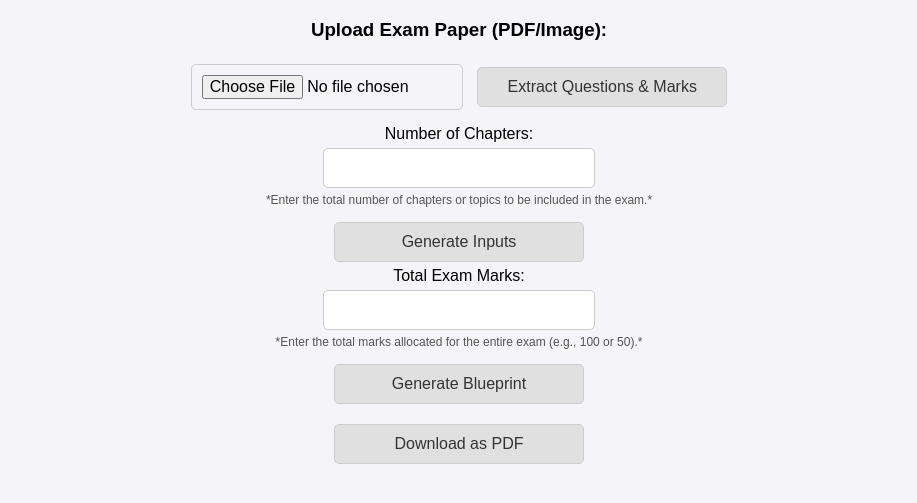
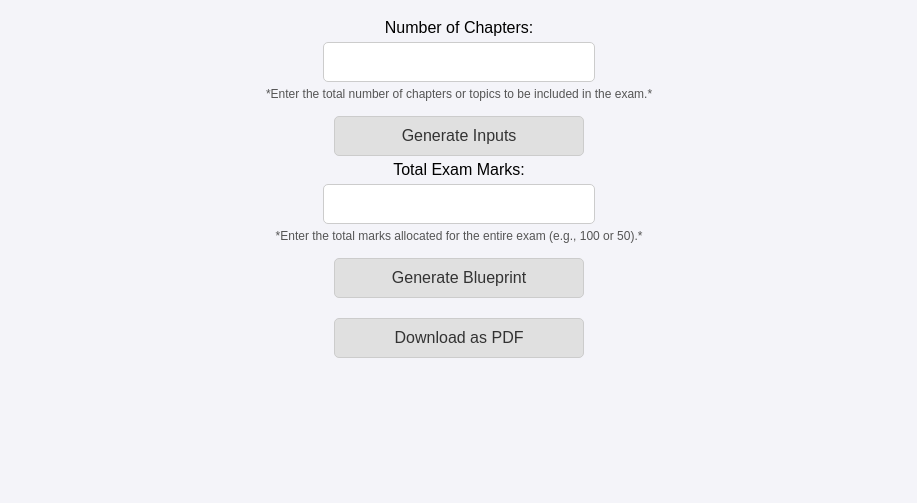
Before and after one commit to alfikym/exam-blueprint-generator, a plain HTML site: page index.html in a window 1280 px wide. Shown: the part 189-692 px from the top of the page, without its empty margins (181-1098 px from the left). Drawn offline with nearby package versions, Linux system fonts and the light colour scheme.

Commit message:
Update index.html

```diff
--- a/index.html
+++ b/index.html
@@ -66,12 +66,6 @@
     </p>
 
     <h1>Exam Blueprint Generator</h1>
-
-<h3>Upload Exam Paper (PDF/Image):</h3>
-<input type="file" id="examFile" accept=".jpg, .jpeg, .png, .pdf">
-<button onclick="uploadExam()">Extract Questions & Marks</button>
-<div id="uploadStatus" style="color: green; margin-top: 10px;"></div>
-
 
     <form id="blueprintForm">
         <!-- 1. Number of Chapters -->
```
